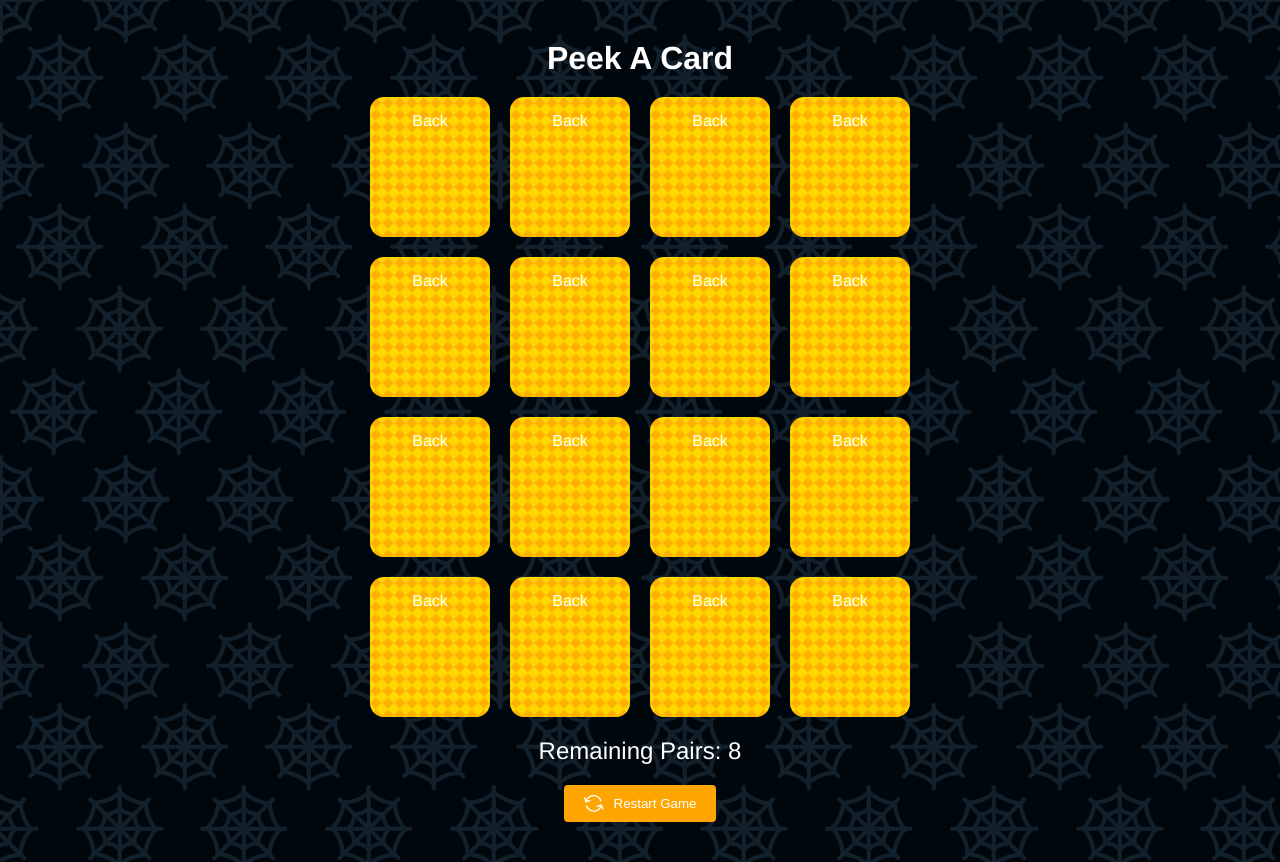
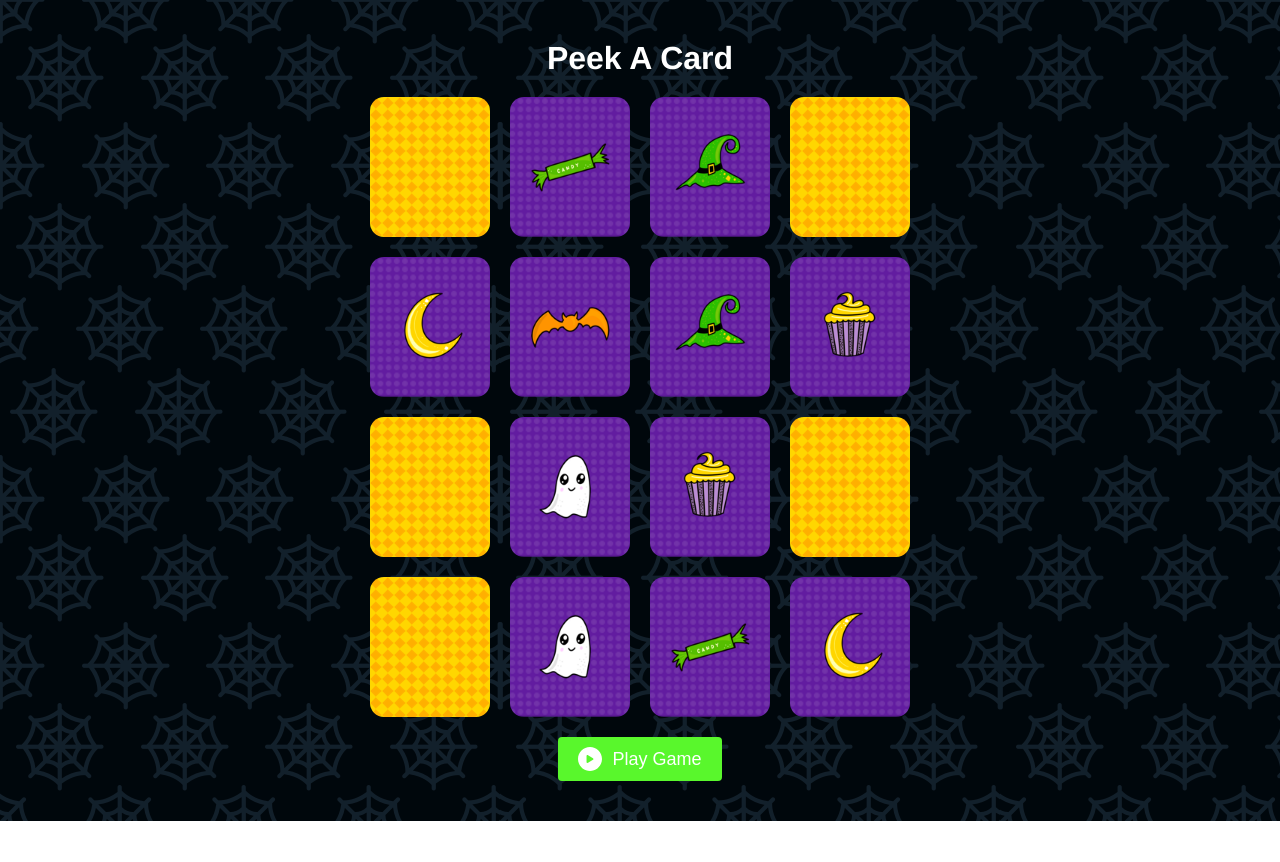
Before and after one commit to Hvasquezdev/peek-a-card, a Vue app: page / in a window 1280 px wide. After the commit the page ends 821 px from the top, so only its background shows below. Built offline with nearby package versions, Linux system fonts and the light colour scheme.

Commit message:
Add home page, Add start game logic

```diff
--- a/src/App.vue
+++ b/src/App.vue
@@ -13,21 +13,27 @@
       :visible="card.visible"
       :position="card.position"
       :matched="card.matched"
+      :is-playing="isPlaying"
       @select-card="flipCard"
     />
   </transition-group>
 
-  <h2 class="game-status">
+  <h2 v-if="isPlaying" class="game-status">
     {{ status }}
   </h2>
-  <button class="game-restart-btn" @click="restartGame">
+
+  <button v-if="!isPlaying" class="game-button game-play-btn" @click="startGame">
+    <img src="/images/play.svg" alt="Play icon" />
+    Play game
+  </button>
+  <button v-else class="game-button game-restart-btn" @click="restartGame">
     <img src="/images/restart.svg" alt="Restart icon" />
     Restart game
   </button>
 </template>
 
 <script>
-import { ref, watch, computed } from 'vue'
+import { ref, watch, computed, onBeforeMount } from 'vue'
 import { launchConfetti } from '@/utils/confetti'
 import Card from '@/components/Card'
 
@@ -39,6 +45,7 @@ export default {
   setup() {
     const cardList = ref([])
     const userSelection = ref([])
+    const isPlaying = ref(false)
 
     const uuid = () => `_${Math.random().toString(36).substr(2, 9)}`
 
@@ -79,12 +86,22 @@ export default {
           matched: false
         }
 
-        cardList.value[listSize] = { ...value, position: listSize, id: uuid() }
-        cardList.value[listSize + 1] = { ...value, position: listSize + 1, id: uuid() }
+        const getRandomVisible = () => Math.floor(Math.random() * 10) % 2 === 0
+
+        cardList.value[listSize] = {
+          ...value,
+          id: uuid(),
+          position: listSize,
+          visible: getRandomVisible()
+        }
+        cardList.value[listSize + 1] = {
+          ...value,
+          id: uuid(),
+          position: listSize + 1,
+          visible: getRandomVisible()
+        }
       })
     }
-
-    generateCardList()
 
     const shuffleArray = (arr, cb) => {
       const arrToShuffle = Array.from(arr)
@@ -111,6 +128,11 @@ export default {
       })
     }
 
+    const startGame = () => {
+      restartGame()
+      isPlaying.value = true
+    }
+
     const restartGame = () => {
       suffleCards()
 
@@ -129,6 +151,11 @@ export default {
         payload
       ]
     }
+
+    onBeforeMount(() => {
+      generateCardList()
+      suffleCards()
+    })
 
     watch(remainingPairs, (current) => {
       if (current === 0) {
@@ -160,10 +187,11 @@ export default {
     return {
       cardList,
       flipCard,
-      userSelection,
       status,
       remainingPairs,
-      restartGame
+      restartGame,
+      startGame,
+      isPlaying
     }
   }
 }
@@ -208,12 +236,11 @@ export default {
   font-weight: 500;
   text-transform: capitalize;
   color: #fff;
-  margin-bottom: 20px;
   margin-top: 20px;
 }
 
-.game-restart-btn {
-  background: orange;
+.game-button {
+  background: #59f72c;
   border: none;
   padding: 10px 20px;
   display: flex;
@@ -222,10 +249,21 @@ export default {
   color: #fff;
   text-transform: capitalize;
   border-radius: 4px;
+  font-size: 18px;
 }
 
-.game-restart-btn img {
+.game-button img {
   margin-right: 10px;
+}
+
+.game-restart-btn,
+.game-play-btn {
+  margin-top: 20px;
+}
+
+
+.game-restart-btn {
+  background: #ffd600;
 }
 
 .shuffle-cards-move {
--- a/src/components/Card.vue
+++ b/src/components/Card.vue
@@ -9,9 +9,7 @@
         <img src="/images/checkmark.svg" alt="Check mark" />
       </figure>
     </div>
-    <div class="card-face is-back">
-      Back
-    </div>
+    <div class="card-face is-back" />
   </div>
 </template>
 
@@ -37,11 +35,15 @@ export default {
     matched: {
       type: Boolean,
       default: false
+    },
+    isPlaying: {
+      type: Boolean,
+      default: false
     }
   },
   setup(props, { emit }) {
     const selectCard = () => {
-      if (props.visible === true) { return }
+      if (props.visible === true || props.isPlaying === false) { return }
 
       emit('select-card', {
         position: props.position,
```
